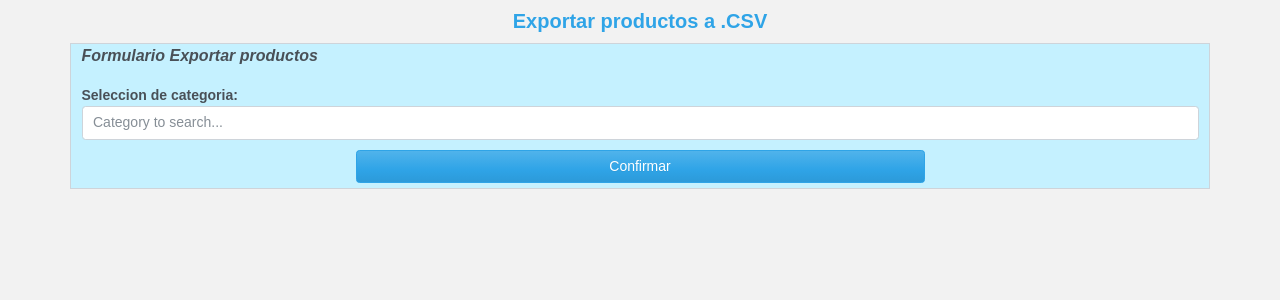
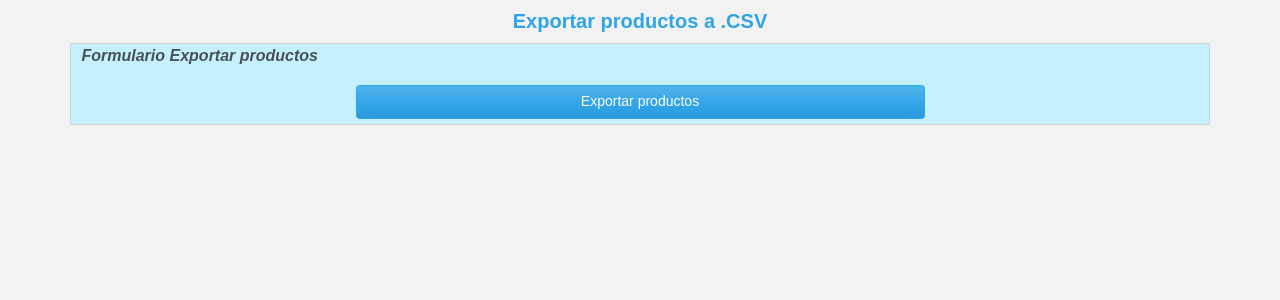
Before and after one commit to Latouquette96/jugueteriaefrain-php, a PHP site: page /php/csv/export_csv.php in a window 1280 px wide. Shown: the part 55-355 px from the top of the page. Run offline with PHP 8.4, Linux system fonts and the light colour scheme; data that the repository does not hold is empty.

Commit message:
Exportar a archivo unico csv
Eliminada la posibilidad de exportar a multiples archivos de acuerdo a las categorias (muy costoso de mantener a largo plazo).

Escritura del csv también fue cambiada para que pueda ser tomada sin problemas por Facebook.

Falta corregir "importar" csv.

```diff
--- a/inc/database-class/csv_mysql.php
+++ b/inc/database-class/csv_mysql.php
@@ -1,4 +1,5 @@
 <?php
+    header('Content-Type: text/html; charset=UTF-8');
     include_once $_SERVER['DOCUMENT_ROOT']."/jugueteriaefrain/inc/database-class/conexion_mysql.php";
     include_once $_SERVER['DOCUMENT_ROOT']."/jugueteriaefrain/inc/class/producto/producto.php";
 
@@ -13,13 +14,13 @@ class CSVMySQL {
     /*
     * Importar registros del archivo hacia la base de datos.
     */
-    function importar_registros($name_archi, $id_cat_destino){
+    function importar_registros($id_cat_destino){
         //Crea un objeto con la conexion mysql del producto.
         $prod_mysql = new ProductoMySQL("Latouquette96", "39925523");
         //Crea un objeto configuracion
         $config = new ConfiguracionMySQL("Latouquette96", "39925523");
         $directory = $config->get_directory_catalog();
-        $pathfile = $directory."/".$name_archi;
+        $pathfile = $directory."/catalogo_productos.csv";
         //Abrir archivo
         setlocale(LC_ALL, 'es_AR.UTF8');
         $file = fopen($pathfile,"r");
@@ -40,25 +41,31 @@ class CSVMySQL {
     /*
     * Exportar registros de la base de datos hacia su respectivo archivo.
     */
-    function exportar_registros($name_file, $array_product_export){
+    function exportar_registros($array_product_export){
         //Crea un objeto con la conexion mysql del producto.
         $config = new ConfiguracionMySQL("Latouquette96", "39925523");
 
         //Recupera el directorio destino
         $directory_destino = $config->get_directory_catalog();
-        $pathfile = $directory_destino."/".$name_file.".csv";
+        $pathfile = $directory_destino."/catalogo_productos.csv";
+
+        //Delimitador
+        $delimiter = ",";
 
         //Abre/crea/sobreescribe el archivo
         $file = fopen($pathfile, "w");
         setlocale(LC_ALL, 'es_AR.UTF8');
 
         //Insertar header
-        $header = "id, title, description, google_product_category, fb_product_category, availability, condition, price, link, image_link, additional_image_link, brand\n";
-        fwrite($file, $header.PHP_EOL);
+        //$header = "id, title, description, google_product_category, fb_product_category, availability, condition, price, link, image_link, additional_image_link, brand\n";
+        $header = array('id', 'title', 'description', 'google_product_category', 'fb_product_category', 'availability', 'condition', 'price', 'link', 'image_link', 'additional_image_link', 'brand');
+
+        //fwrite($file, $header.PHP_EOL);
+        fputcsv($file, $header, $delimiter);
 
         foreach ($array_product_export as $producto){
-            $str = $producto->get_to_string_export();
-            fwrite($file, $str.PHP_EOL);
+            $line_product = $producto->get_to_string_export();
+            fputcsv($file, $line_product, $delimiter);
         }
 
         //Cierra el archivo.
--- a/inc/database-class/producto_mysql.php
+++ b/inc/database-class/producto_mysql.php
@@ -241,13 +241,12 @@ class ProductoMySQL extends ConexionMySQL {
     * Devuelve un arreglo de productos correspondiente a una categoria y subcategoria.
     * Este arreglo está pensado para exportar a un archivo CSV.
     */
-    function search_all_for_categories_export($id_cat){
+    function search_all_for_categories_export(){
         $sql = "SELECT p_codebar, p_title, p_descrip, cat_google, cat_facebook, di_name, co_name, p_price, p_link, p_linkimage, p_linkimageextra, p_brand
         FROM productos, disponibilidad, condiciones, categorias
-        WHERE p_condition=co_id and p_available=di_id and p_cat=cat_id and cat_id=(?)";
+        WHERE p_condition=co_id and p_available=di_id and p_cat=cat_id";
 
         $this->sentencia = $this->mysql->prepare($sql);
-        $this->sentencia->bind_param("i", $id_cat);
 
         //Ejecutar sql
         $this->sentencia->execute();
--- a/inc/html-class/csv/export_csv_product-class.php
+++ b/inc/html-class/csv/export_csv_product-class.php
@@ -40,8 +40,8 @@ class ExportCSVProductClass extends PlantillaHTMLPHP{
         echo "<div class='container' id='div-import-export'>";
             echo "<legend>Formulario Exportar productos</legend>";
             echo "<form method='POST' action=''>";
-                $this->set_select_categoria();
-                $this->set_button_submit();
+                //$this->_set_select_categoria();
+                $this->_set_button_submit();
             echo "</form>";
         echo "</div>";
     }
@@ -49,7 +49,7 @@ class ExportCSVProductClass extends PlantillaHTMLPHP{
     /**
      * Establece el campo del select categoria.
      */
-    protected function set_select_categoria(){
+    protected function _set_select_categoria(){
         echo "<div class='form-group'>";
             $obj_cat = new CategoriaMySQL("Latouquette96","39925523");
 
@@ -70,9 +70,9 @@ class ExportCSVProductClass extends PlantillaHTMLPHP{
     /**
      * Establece el boton submit del formulario.
      */
-    protected function set_button_submit(){
+    protected function _set_button_submit(){
         echo "<div class='form-group row'>";
-        echo "<input id='btn_submit' name='btn_submit' class='btn btn-primary' type='submit' value='Confirmar'></input>";
+            echo "<input id='btn_submit' name='btn_submit' class='btn btn-primary' type='submit' value='Exportar productos'></input>";
         echo "</div>";
     }
 
@@ -105,31 +105,11 @@ class ExportCSVProductClass extends PlantillaHTMLPHP{
         //Objetos de mysql
         $csv_mysql = new CSVMySQL("Latouquette96", "39925523");
         $producto_mysql = new ProductoMySQL("Latouquette96", "39925523");
-        $obj_cat = new CategoriaMySQL("Latouquette96", "39925523");
 
-        //Recupera el identificador de la categoria.
-        $id_cat= (int) $_POST['select-cat'];
-
-        //Si el id es distinto de 0, entonces se exporta un determinado
-        if ($id_cat!=0){
-            //Recupera el nomnbre del archivo (sin extension)
-            $name_file = $obj_cat->get_name_category_subcategory($id_cat);
-            //Recuperar productos
-            $array_producto = $producto_mysql->search_all_for_categories_export($id_cat);
-            //Exportar registros
-            $csv_mysql->exportar_registros($name_file, $array_producto);
-        }
-        else{
-            //Para cada identificador de categoria.
-            foreach($obj_cat->get_all_identificador_category() as $id){
-                //Recupera el nomnbre del archivo (sin extension)
-                $name_file = $obj_cat->get_name_category_subcategory($id);
-                //Recuperar productos
-                $array_producto = $producto_mysql->search_all_for_categories_export($id);
-                //Exportar registros
-                $csv_mysql->exportar_registros($name_file, $array_producto);
-            }
-        }
+        //Recuperar productos
+        $array_producto = $producto_mysql->search_all_for_categories_export();
+        //Exportar registros
+        $csv_mysql->exportar_registros($array_producto);
     }
 
     /**
--- a/inc/html-class/csv/import_csv_product-class.php
+++ b/inc/html-class/csv/import_csv_product-class.php
@@ -97,7 +97,7 @@ class ImportCSVProductClass extends PlantillaHTMLPHP{
         $path = $conf->get_directory_catalog();
 
         // Arreglo con todos los nombres de los archivos
-        $coleccion_files = scandir($path."/OLD");
+        $coleccion_files = scandir($path);
 
         foreach($coleccion_files as $file){
             if (strstr($file,'.csv')){
--- a/php/csv/import_csv.php
+++ b/php/csv/import_csv.php
@@ -7,6 +7,7 @@
     $obj_html = $_SESSION['obj_csv_import'];
 
     if (isset($_POST['btn_submit'])){
+
         $obj_html->construir_html("Importar productos de .CSV");
         $obj_html->importar();
         $obj_html->set_resultado_importar();
```
Also changed, not shown: inc/class/producto/producto.php (+25 -9 lines).
